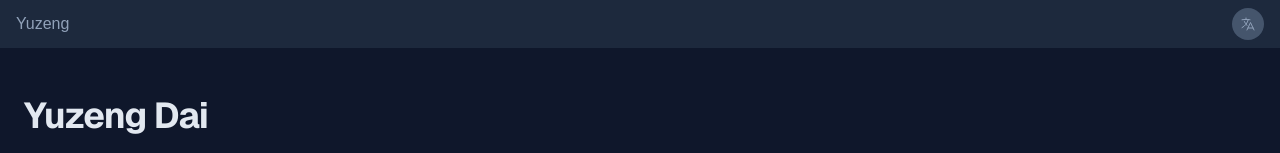
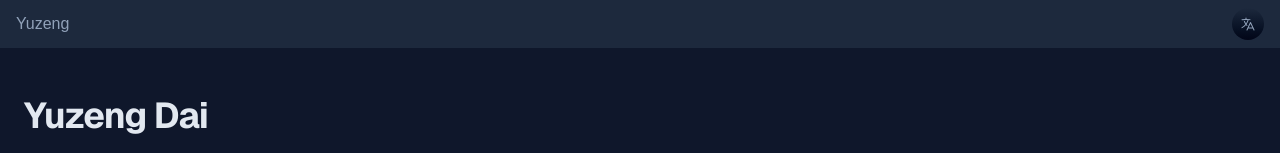
Before and after one commit to DaiYuzeng/portfolio, a Next.js app: page /en in a window 1280 px wide. Shown: the top 153 px of the page. Built offline with nearby package versions, Linux system fonts and the light colour scheme.

Commit message:
(Locale-Switcher): Add Locale Switcher Component - Now only can switch between 'zh' and 'en' locales.

```diff
--- a/src/components/Layout/Header.tsx
+++ b/src/components/Layout/Header.tsx
@@ -1,12 +1,12 @@
-import Switcher from "@/components/Switcher"
+import LocaleSwitcher from "@/components/LocaleSwitcher"
 
 export default function Header() {
   return (
-    <header className="sticky top-0">
+    <header>
       <div className="flex justify-between items-center h-12 px-4 bg-slate-800">
         <p>Yuzeng</p>
         <ul className="flex align-center gap-4">
-          <li><Switcher /></li>
+          <li><LocaleSwitcher /></li>
         </ul>
       </div>
     </header>
--- a/src/components/Layout/MainSection.tsx
+++ b/src/components/Layout/MainSection.tsx
@@ -3,7 +3,7 @@ import { MainSectionProps } from "@/types/layout"
 export default function MainSection( {title, children}: MainSectionProps ) {
   return (
     <section>
-      <div className="sticky top-12 z-20 -mx-6 mb-4 w-screen bg-slate-900/75 px-6 py-5 backdrop-blur">
+      <div className="sticky top-0 z-20 -mx-6 mb-4 w-screen bg-slate-900/75 px-6 py-5 backdrop-blur">
         <h2 className="text-sm font-bold uppercase tracking-widest text-slate-200">{title}</h2>
       </div>
       <div>
--- /dev/null
+++ b/src/components/LocaleSwitcher.tsx
@@ -0,0 +1,30 @@
+"use client";
+
+import { useLocale } from "next-intl";
+import { usePathname, useRouter } from "@/i18n/navigation";
+import { routing } from "@/i18n/routing";
+
+import Switcher from "./Switcher";
+
+export default function LocaleSwitcher() {
+  const router = useRouter();
+  const pathname = usePathname();
+  const locale = useLocale();
+  const defaultChecked = locale === 'zh';
+
+  const switchLocale = (isSwitched: boolean) => {
+    const newLocale = isSwitched ? 'zh' : 'en';
+
+    router.replace(pathname, { locale: newLocale as typeof routing.locales[number] });
+  };
+
+
+
+  return (
+    <Switcher defaultChecked={defaultChecked} role="switch" ariaLabel="Locale Switcher" onChange={switchLocale}>
+      <svg xmlns="http://www.w3.org/2000/svg" viewBox="0 0 24 24" fill="currentColor" className="size-4">
+        <path fillRule="evenodd" d="M9 2.25a.75.75 0 0 1 .75.75v1.506a49.384 49.384 0 0 1 5.343.371.75.75 0 1 1-.186 1.489c-.66-.083-1.323-.151-1.99-.206a18.67 18.67 0 0 1-2.97 6.323c.318.384.65.753 1 1.107a.75.75 0 0 1-1.07 1.052A18.902 18.902 0 0 1 9 13.687a18.823 18.823 0 0 1-5.656 4.482.75.75 0 0 1-.688-1.333 17.323 17.323 0 0 0 5.396-4.353A18.72 18.72 0 0 1 5.89 8.598a.75.75 0 0 1 1.388-.568A17.21 17.21 0 0 0 9 11.224a17.168 17.168 0 0 0 2.391-5.165 48.04 48.04 0 0 0-8.298.307.75.75 0 0 1-.186-1.489 49.159 49.159 0 0 1 5.343-.371V3A.75.75 0 0 1 9 2.25ZM15.75 9a.75.75 0 0 1 .68.433l5.25 11.25a.75.75 0 1 1-1.36.634l-1.198-2.567h-6.744l-1.198 2.567a.75.75 0 0 1-1.36-.634l5.25-11.25A.75.75 0 0 1 15.75 9Zm-2.672 8.25h5.344l-2.672-5.726-2.672 5.726Z" clipRule="evenodd" />
+      </svg>
+    </Switcher>
+  )
+}
--- a/src/components/Switcher.tsx
+++ b/src/components/Switcher.tsx
@@ -1,34 +1,51 @@
 "use client";
 
-import { useLocale } from "next-intl";
-import { usePathname, useRouter } from "@/i18n/navigation";
-import { routing } from "@/i18n/routing";
+import { SwitcherProps } from "@/types/switcher";
+import { useState, useEffect, useId } from "react";
 
-import { useState } from "react";
+export default function Switcher({ defaultChecked, role = 'switch', ariaLabel = 'Switcher', ariaDescription = 'This is a switcher used to switch between modes or something else.' , onChange, children }: SwitcherProps) {
+  const [isOn, setIsOn] = useState(!!defaultChecked);
+  const descId = useId();
 
-export default function Switcher() {
-  const router = useRouter();
-  const pathname = usePathname();
-  const locale = useLocale();
-  const [isSwitched, setIsSwitched] = useState(locale !== 'en');
+  useEffect(() => {
+    setIsOn(!!defaultChecked);
+  }, [defaultChecked]);
 
-  const switchLocale = () => {
-    const newLocale = isSwitched ? 'en' : 'zh';
+  const toggle = () => {
+    const next = !isOn;
 
-    setIsSwitched(!isSwitched);
-
-    router.replace(pathname, { locale: newLocale as typeof routing.locales[number] });
+    setIsOn(next);
+    onChange(next);
   };
 
 
 
   return (
-    <>
-      <button className="bg-slate-600 rounded-full p-2 cursor-pointer" onClick={() => switchLocale()}>
-        <svg xmlns="http://www.w3.org/2000/svg" fill="none" viewBox="0 0 24 24" strokeWidth={1.5} stroke="currentColor" className="size-4">
-          <path strokeLinecap="round" strokeLinejoin="round" d="m10.5 21 5.25-11.25L21 21m-9-3h7.5M3 5.621a48.474 48.474 0 0 1 6-.371m0 0c1.12 0 2.233.038 3.334.114M9 5.25V3m3.334 2.364C11.176 10.658 7.69 15.08 3 17.502m9.334-12.138c.896.061 1.785.147 2.666.257m-4.589 8.495a18.023 18.023 0 0 1-3.827-5.802" />
-        </svg>
-      </button>
-    </>
+    <button
+      type="button"
+      role={role}
+      aria-checked={isOn}
+      aria-label={ariaLabel}
+      aria-describedby={descId}
+      className={`group relative overflow-hidden rounded-full p-2 cursor-pointer
+        focus:outline-none focus-visible:ring-2 focus-visible:ring-teal-400/70 focus-visible:ring-offset-2 focus-visible:ring-offset-transparent
+        bg-gradient-to-b transition-all motion-reduce:transition-none duration-300 ease-out
+        ${isOn ? "from-teal-800 to-teal-950 translate-y-1 scale-95" : "from-slate-800 to-slate-950 scale-100"}
+      `}
+      onClick={toggle}
+    >
+      <span
+        className={`
+          absolute inset-x-0 bottom-0 h-0 transition-all motion-reduce:transition-none duration-500 bg-gradient-to-b from-teal-800 to-teal-950
+          ${isOn && 'h-full'}
+          group-hover:h-full
+        `}
+        aria-hidden="true"
+      ></span>
+      <span className="relative z-10" aria-hidden="true">
+        { children }
+      </span>
+      <span id={descId} className="sr-only">{ariaDescription}</span>
+    </button>
   )
 }
--- /dev/null
+++ b/src/types/switcher.ts
@@ -0,0 +1,8 @@
+export interface SwitcherProps {
+  defaultChecked?: boolean,
+  onChange: (value: boolean) => void,
+  ariaLabel?: string,
+  ariaDescription?: string,
+  role?: string,
+  children?: React.ReactNode
+}
```
Also changed, not shown: 2 other files (tests, documents, lock files or other folders).
